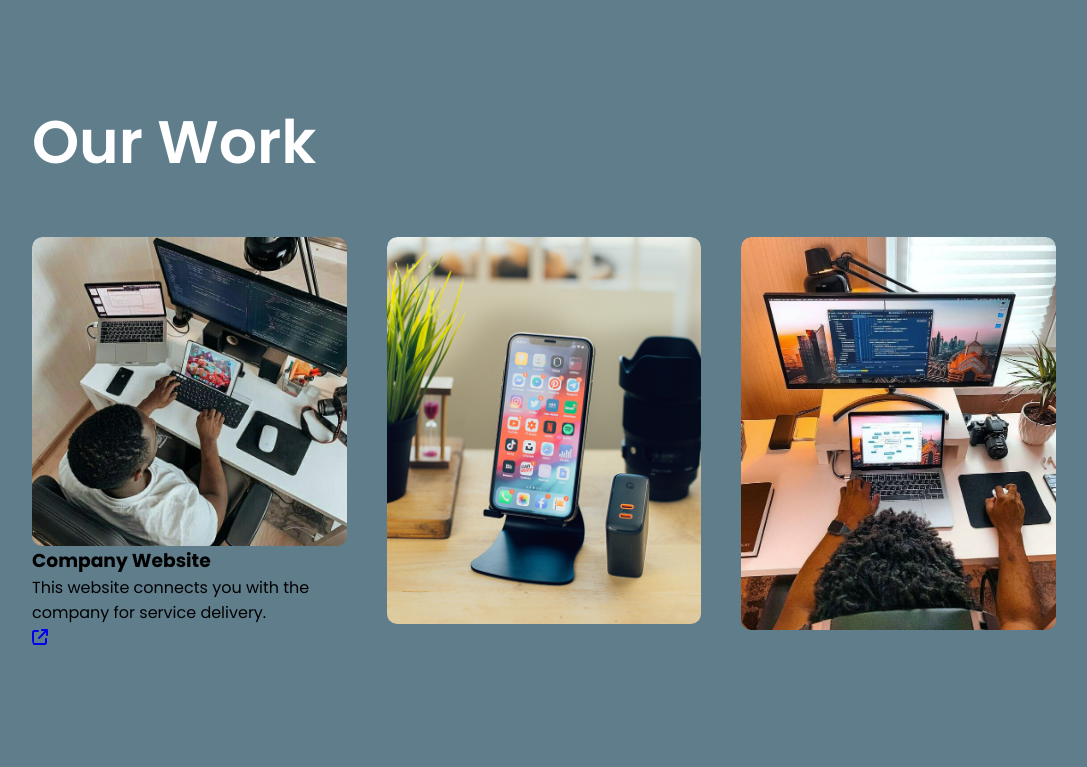
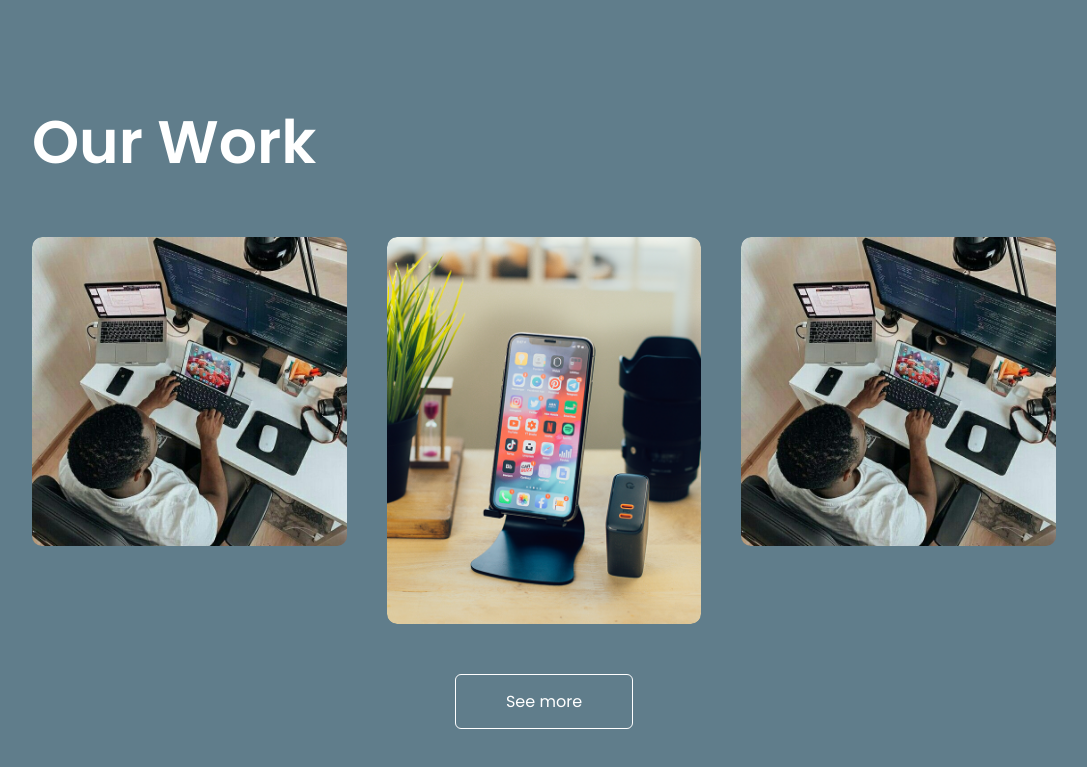
Before and after one commit to uyanda-maseti/riq-st-patrick, a plain HTML site: page index.html in a window 1280 px wide. Shown: the part 2294-3061 px from the top of the page, without its empty margins (96-1183 px from the left). Before the commit the page ends 2954 px from the top, so only its background shows below. Drawn offline with Linux system fonts and the light colour scheme.

Commit message:
Finish the our work section

```diff
--- a/css/style.css
+++ b/css/style.css
@@ -204,4 +204,62 @@ nav ul li a:hover::after {
     width: 100%;
     border-radius: 10px;
     display: block;
+    transition: transform 0.5s;
 }
+.layer{
+    color: #fff;
+    width: 100%;
+    height: 0;
+    background: linear-gradient(rgba(0,0,0,0.6), #90caf9);
+    border-radius: 10px;
+    position: absolute;
+    left: 0;
+    bottom: 0;
+    overflow: hidden;
+    display: flex;
+    align-items: center;
+    justify-content: center;
+    flex-direction: column;
+    padding: 0 40px;
+    text-align: center;
+    font-size: 14px;
+    transition: height 0.5s;
+}
+.layer h3{
+    font-weight: 500;
+    margin-bottom: 20px;
+
+}
+.layer a{
+    margin-top: 10px;
+    color: #000;
+    text-decoration: none;
+    line-height: 60px;
+    background: #fff;
+    width: 60px;
+    height: 60px;
+    border-radius: 50%;
+    text-align: center;
+}
+.work:hover img{
+    transform: scale(1.1);
+
+}
+.work:hover .layer{
+    height: 100%;
+}
+.btn{
+    display: block;
+    margin: 50px auto;
+    width: fit-content;
+    border: 1px solid #fff;
+    padding: 14px 50px;
+    border-radius: 6px;
+    text-decoration: none;
+    color: #fff;
+    transition: background 0.5s;
+}
+.btn:hover{
+    background: #72c7ee;
+    color: #fff;
+}
--- a/index.html
+++ b/index.html
@@ -122,12 +122,22 @@
                 </div>
                 <div class="work">
                     <img src="img/work-1.png" alt="workspace">
-
+                    <div class="layer">
+                        <h3>Social Media App</h3>
+                        <p>This app connects you with many clients in need of your services.</p>
+                        <a href="#"><i class="fa-solid fa-arrow-up-right-from-square"></i></a>
+                    </div>
                 </div>
                 <div class="work">
-                    <img src="img/workspace-2.jpg" alt="workspace">
+                    <img src="img/download.jpg" alt="workspace">
+                    <div class="layer">
+                        <h3>Company Website</h3>
+                        <p>This website connects you with the company for service delivery.</p>
+                        <a href="#"><i class="fa-solid fa-arrow-up-right-from-square"></i></a>
+                    </div>
                 </div>
             </div>
+            <a href="#" class="btn">See more</a>
         </div>
      </div>
 
```
